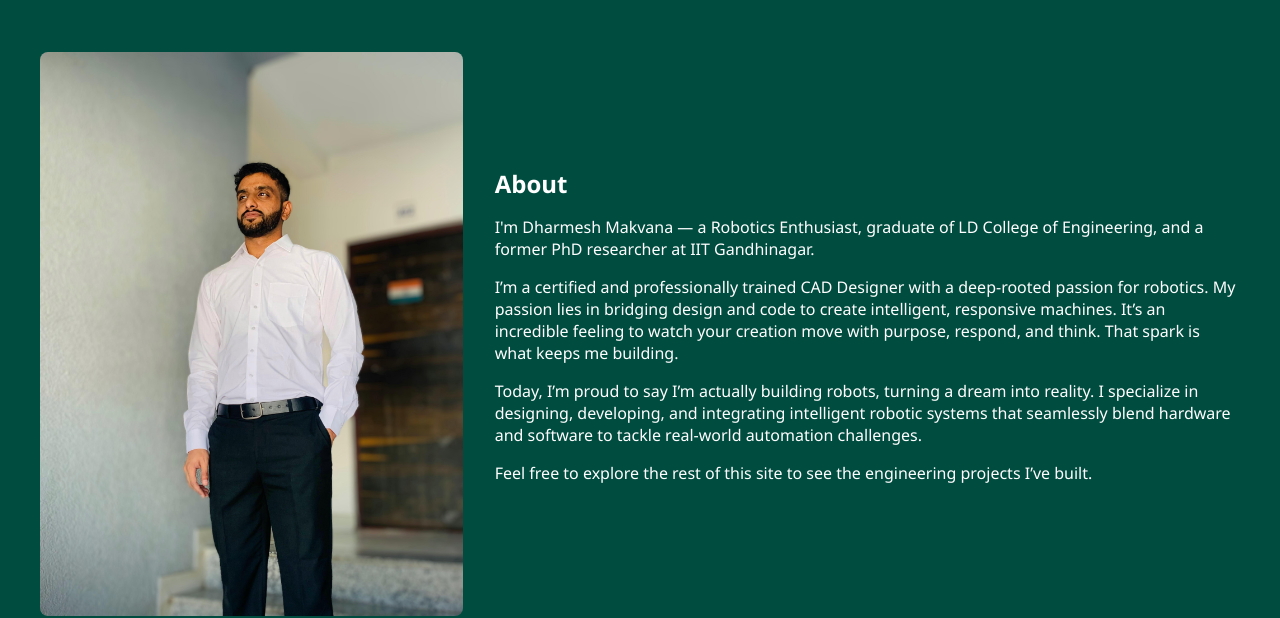
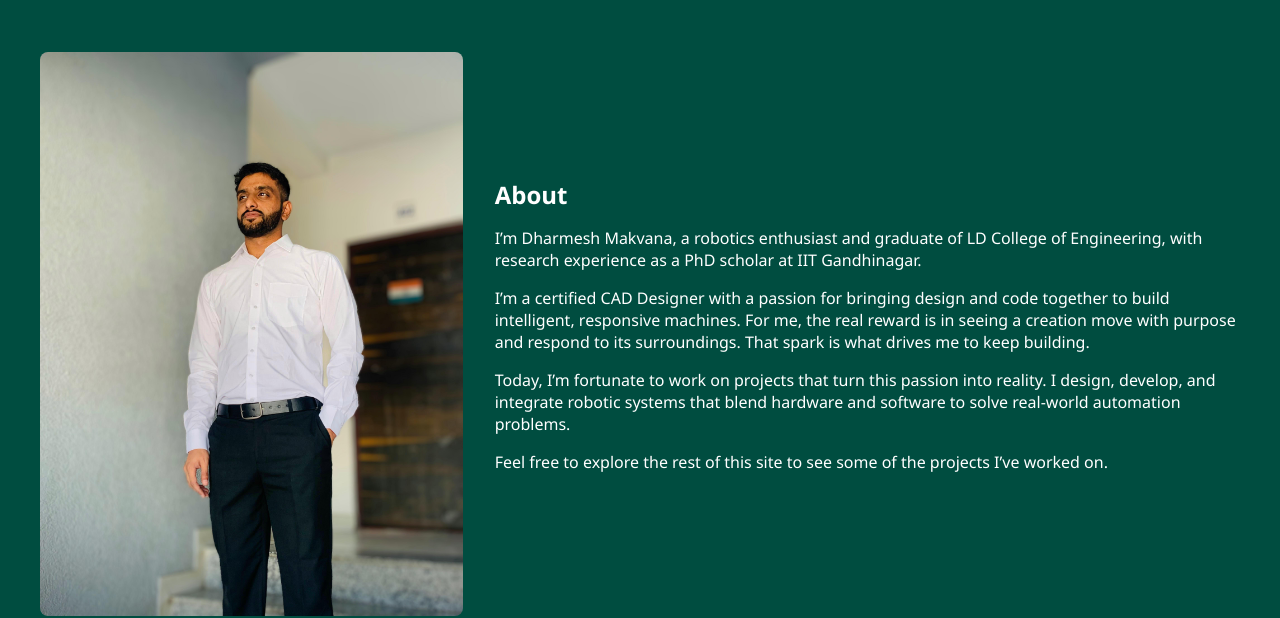
Before and after one commit to edgeroboticsstudio/Edge-Robotics-Studio, an Eleventy site: page src/index.njk in a window 1280 px wide. Shown: the part 190-808 px from the top of the page. Built offline with nearby package versions, Linux system fonts and the light colour scheme; Eleventy itself is replaced by a stand-in of ours; files that its build step writes are made by us from their sources.

Commit message:
Update index.njk

```diff
--- a/src/index.njk
+++ b/src/index.njk
@@ -12,17 +12,19 @@ title: Home
       <img src= "{{ '/static/about.jpg' | url }}" alt="About Image" style="width: 100%; border-radius: 8px; display: block;" />
     </div>
 
-    <!-- Right: Text -->
-    <div style="flex: 2 1 500px;">
-      <h2 style="margin: 0 0 1rem 0">About</h2>
+      <!-- Right: Text -->
+      <div style="flex: 2 1 500px;">
 
-      <p> I'm Dharmesh Makvana — a Robotics Enthusiast, graduate of LD College of Engineering, and a former PhD researcher at IIT Gandhinagar. </p>
+        <h2 style="margin: 0 0 1rem 0">About</h2>
 
-      <p style="margin: 0 0 1rem 0"> I’m a certified and professionally trained CAD Designer with a deep-rooted passion for robotics. My passion lies in bridging design and code to create intelligent, responsive machines. It’s an incredible feeling to watch your creation move with purpose, respond, and think. That spark is what keeps me building.</p>
+        <p> I’m Dharmesh Makvana, a robotics enthusiast and graduate of LD College of Engineering, with research experience as a PhD scholar at IIT Gandhinagar.</p>
 
-      <p style="margin: 0 0 1rem 0"> Today, I’m proud to say I’m actually building robots, turning a dream into reality. I specialize in designing, developing, and integrating intelligent robotic systems that seamlessly blend hardware and software to tackle real-world automation challenges. </p>
+        <p style="margin: 0 0 1rem 0"> I’m a certified CAD Designer with a passion for bringing design and code together to build intelligent, responsive machines. For me, the real reward is in seeing a creation move with purpose and respond to its surroundings. That spark is what drives me to keep building.</p>
 
-      <p style="margin: 0 0 1rem 0"> Feel free to explore the rest of this site to see the engineering projects I’ve built. </p>
+        <p style="margin: 0 0 1rem 0"> Today, I’m fortunate to work on projects that turn this passion into reality. I design, develop, and integrate robotic systems that blend hardware and software to solve real-world automation problems. </p>
+
+        <p style="margin: 0 0 1rem 0"> Feel free to explore the rest of this site to see some of the projects I’ve worked on. </p>
+
     </div>
 
   </div>
```
